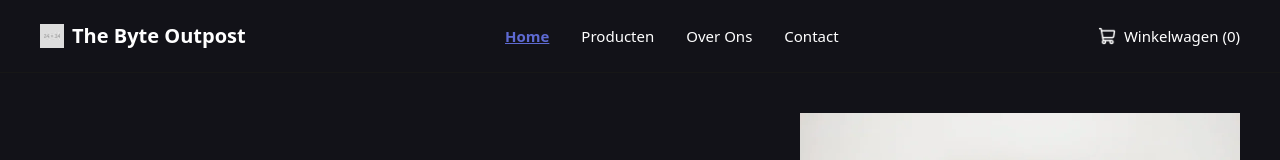
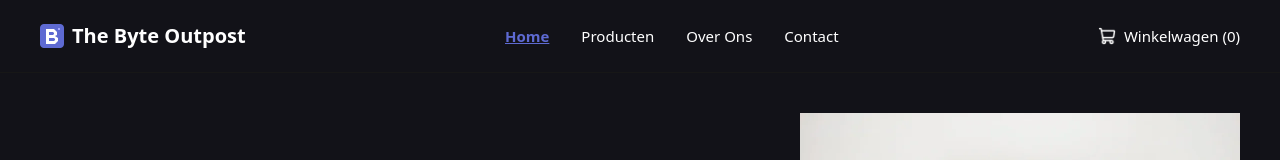
Before and after one commit to DarkDeltion/the-byte-outpost, a Next.js app: page / in a window 1280 px wide. Shown: the top 160 px of the page. Built offline with nearby package versions, Linux system fonts and the light colour scheme.

Commit message:
Eigen logo gekoppeld aan gedeelde navigatie

```diff
--- a/src/app/OverOns/page.tsx
+++ b/src/app/OverOns/page.tsx
@@ -18,7 +18,6 @@ export default function OverOns() {
       <Navbar
         activePage="over-ons"
         brandName="the byte outpost"
-        logoSrc={null}
       />
 
       <main id="Content" className="w-full">
--- a/src/components/navbar.tsx
+++ b/src/components/navbar.tsx
@@ -14,7 +14,7 @@ type NavbarProps = {
 export default function Navbar({
   activePage = 'home',
   brandName = 'The Byte Outpost',
-  logoSrc = '/Placeholder/24x24.webp',
+  logoSrc = '/images/brand/byte-outpost.webp',
   cartIcon = '/images/icons/shopping-cart.webp',
 }: NavbarProps) {
   const [menuOpen, setMenuOpen] = useState(false)
@@ -51,7 +51,7 @@ export default function Navbar({
               width={24}
               height={24}
               className="
-              mr-2 h-5 w-5
+              mr-2 h-5 w-5 shrink-0 object-contain
               sm:h-5 sm:w-5
               md:h-6 md:w-6
               lg:h-6 lg:w-6
```
